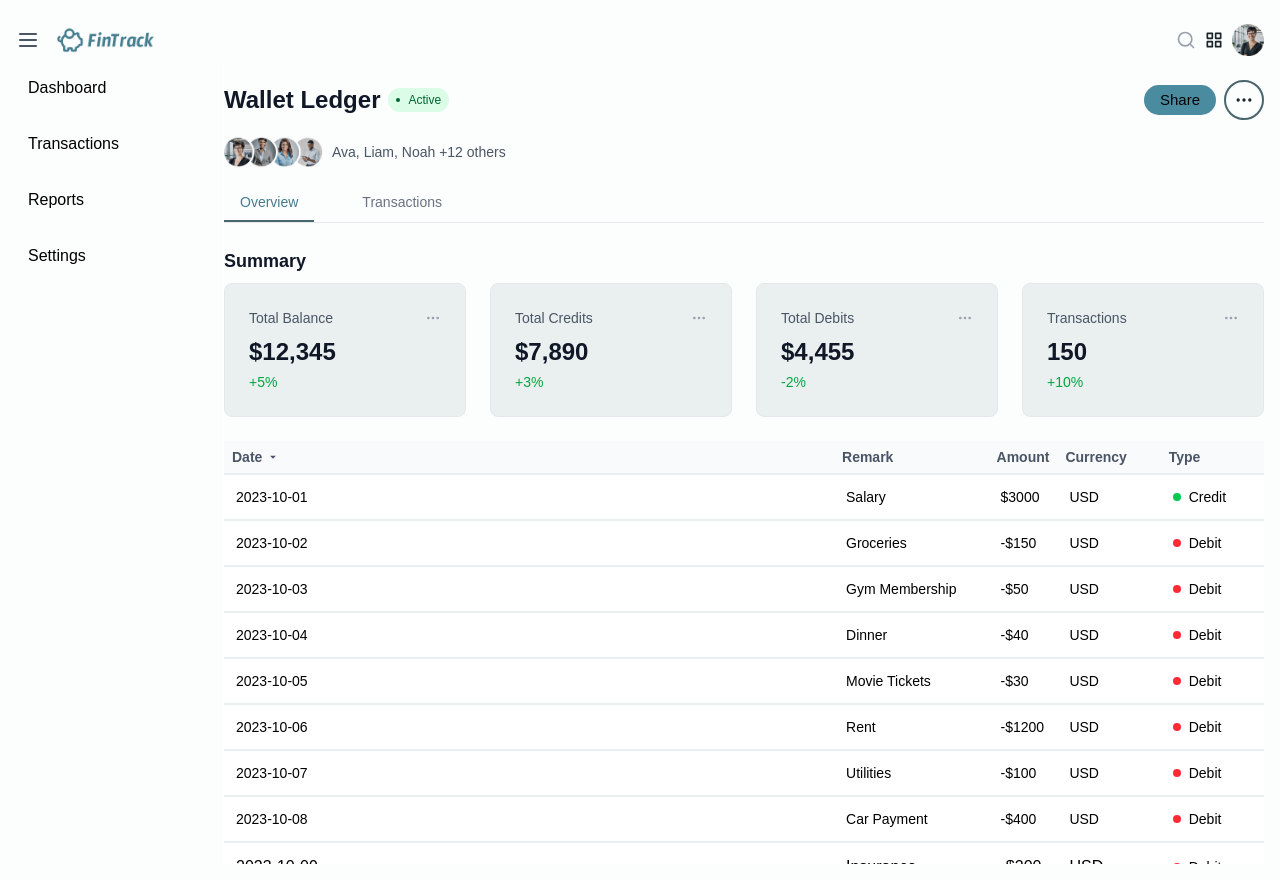
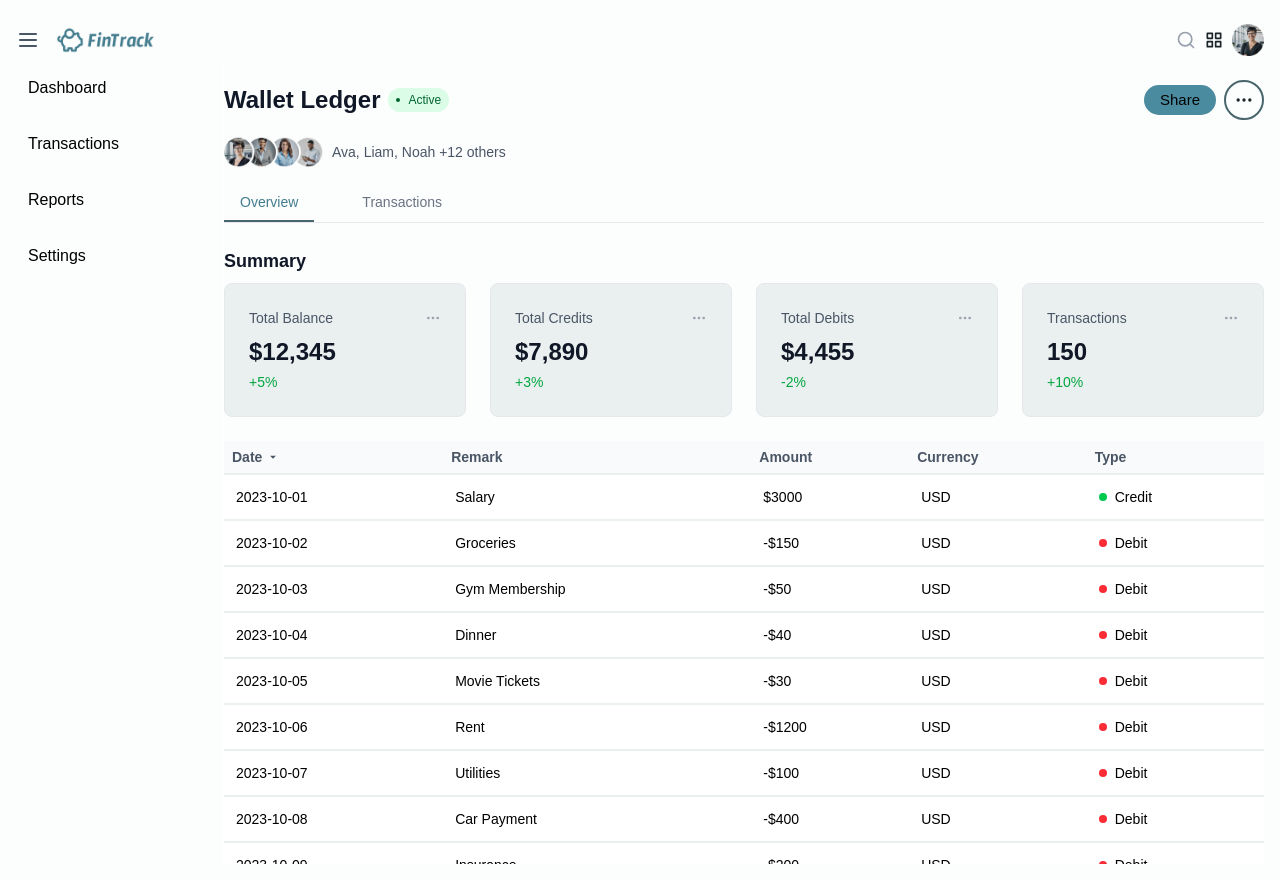
Before and after one commit to mateenOlalekan/fintrack, a Next.js app: page / in a window 1280 px wide. Built offline with nearby package versions, Linux system fonts and the light colour scheme.

Commit message:
Update TransactionRow.tsx

```diff
--- a/src/app/components/Transactions/TransactionRow.tsx
+++ b/src/app/components/Transactions/TransactionRow.tsx
@@ -1,3 +1,4 @@
+
 'use client';
 
 import { Transaction } from '../../types/transaction';
@@ -9,27 +10,42 @@ interface Props {
 
 export default function TransactionRow({ transaction, isLast }: Props) {
   return (
-    <tr className={!isLast ? 'border-b-2 border-[#EAF0F0] text-sm' : ''}>
-      <td className="p-3 max-md:p-1 w-[60%] whitespace-nowrap">{transaction.date}</td>
+    <tr
+      className={`text-sm max-sm:text-xs ${
+        !isLast ? 'border-b-2 border-[#EAF0F0]' : ''
+      }`}
+    >
+      {/* Date */}
+      <td className="p-3 max-md:p-2 w-2/5 sm:w-auto whitespace-nowrap">
+        {transaction.date}
+      </td>
 
-      <td className="p-3  max-md:p-1 w-[15%]">{transaction.remark}</td>
+      {/* Remark */}
+      <td className="p-3 max-md:p-2 w-1/5 sm:w-auto whitespace-normal break-words">
+        {transaction.remark}
+      </td>
 
-      <td className="p-3 max-md:p-1 w-[5%]">
+      {/* Amount */}
+      <td className="p-3 max-md:p-2 w-1/5 sm:w-auto whitespace-nowrap">
         {transaction.amount < 0
           ? `-$${Math.abs(transaction.amount)}`
           : `$${transaction.amount}`}
       </td>
 
-      <td className="p-3 max-md:p-1 w-[10%]">{transaction.currency}</td>
+      {/* Currency */}
+      <td className="p-3 max-md:p-2 w-1/5 sm:w-auto whitespace-nowrap">
+        {transaction.currency}
+      </td>
 
-      <td className="p-3 max-md:p-1 w-[10%]">
+      {/* Type with color dot */}
+      <td className="p-3 max-md:p-2 w-1/5 sm:w-auto">
         <div className="flex items-center gap-2">
           <span
             className={`h-2 w-2 rounded-full ${
               transaction.type === 'Credit' ? 'bg-green-500' : 'bg-red-500'
             }`}
           />
-          <span className="text-sm">{transaction.type}</span>
+          <span className="max-sm:text-xs">{transaction.type}</span>
         </div>
       </td>
     </tr>
```
